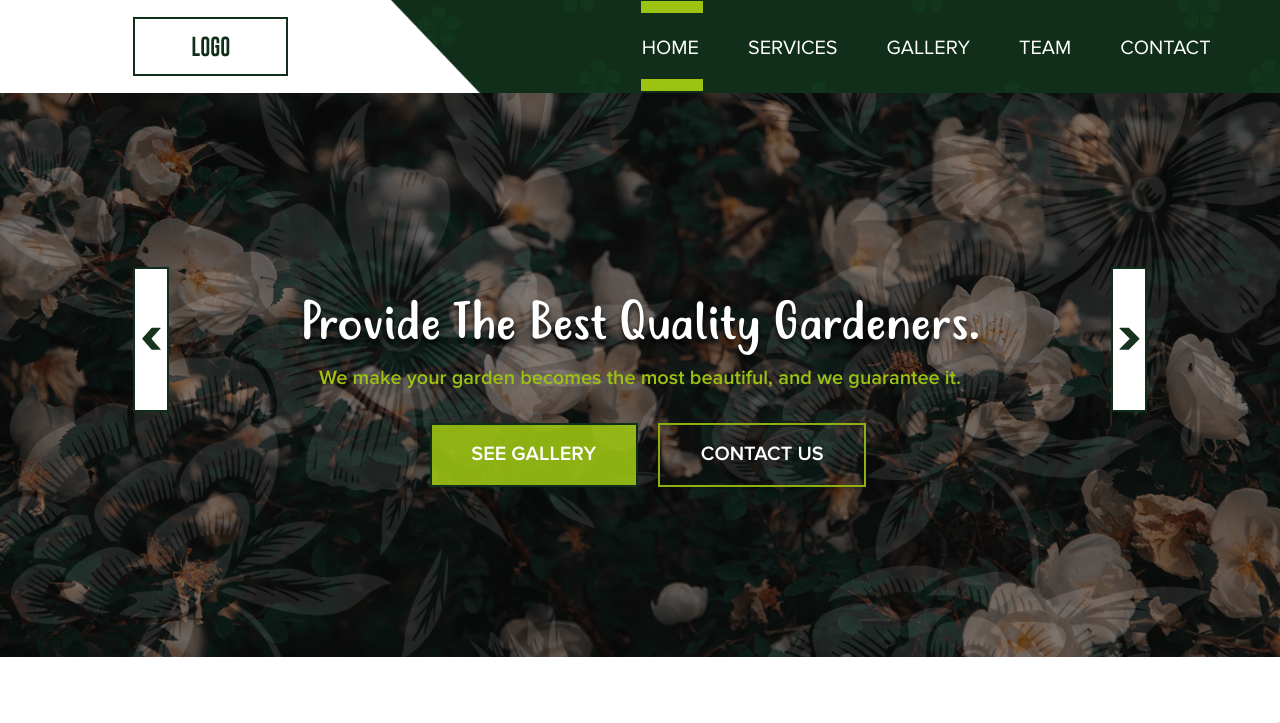
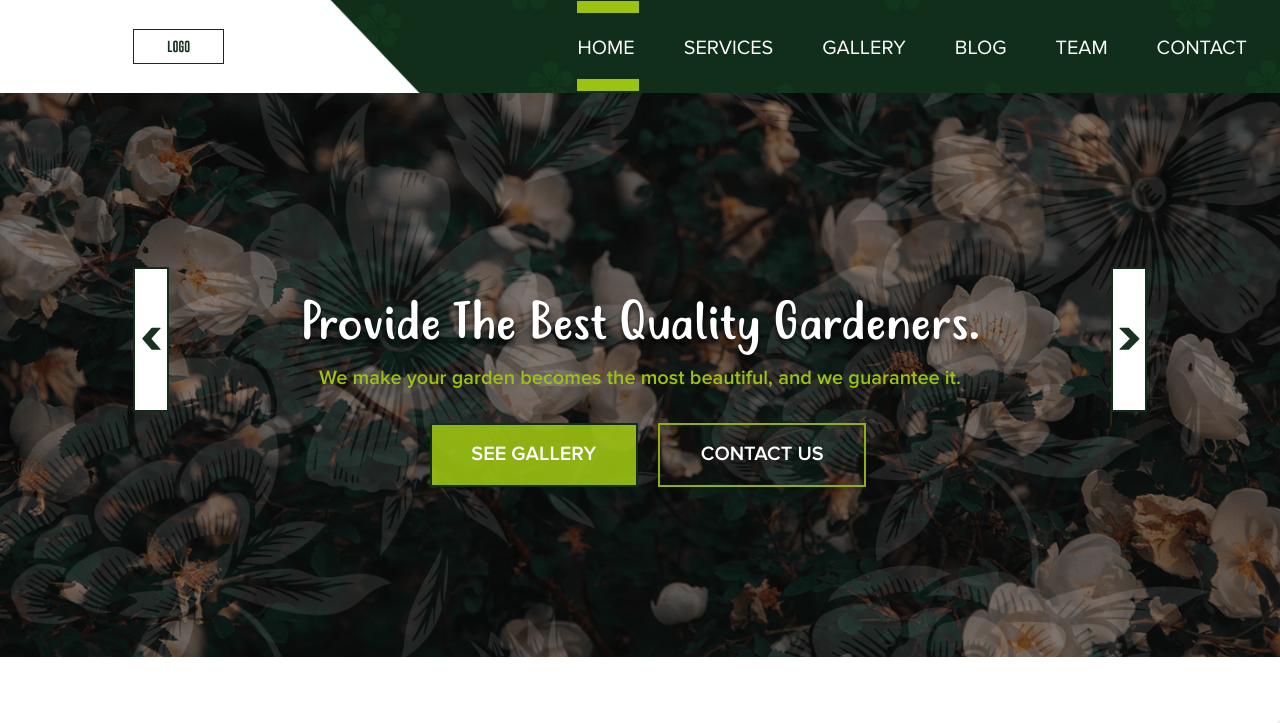
Before and after one commit to UsmanHaiderKhan/LandScaping-Six, a plain HTML site: page LandScaping-Six/index.html in a window 1280 px wide. Shown: the top 723 px of the page. Drawn offline with Linux system fonts and the light colour scheme.

Commit message:
update the strcture of the index file

```diff
--- a/LandScaping-Six/index.html
+++ b/LandScaping-Six/index.html
@@ -40,6 +40,9 @@
                             </li>
                             <li class="nav-item">
                                 <a class="nav-link scroll" href="#gallery">Gallery</a>
+                            </li>
+                            <li class="nav-item">
+                                <a class="nav-link scroll" href="#work">Blog</a>
                             </li>
                             <li class="nav-item">
                                 <a class="nav-link scroll" href="#team">Team</a>
```
